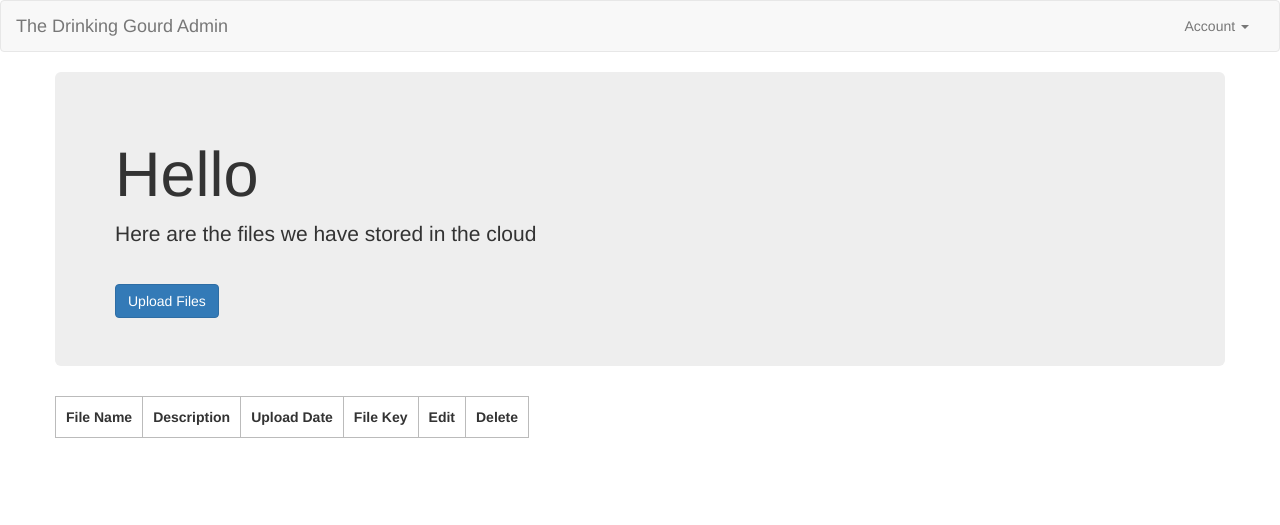
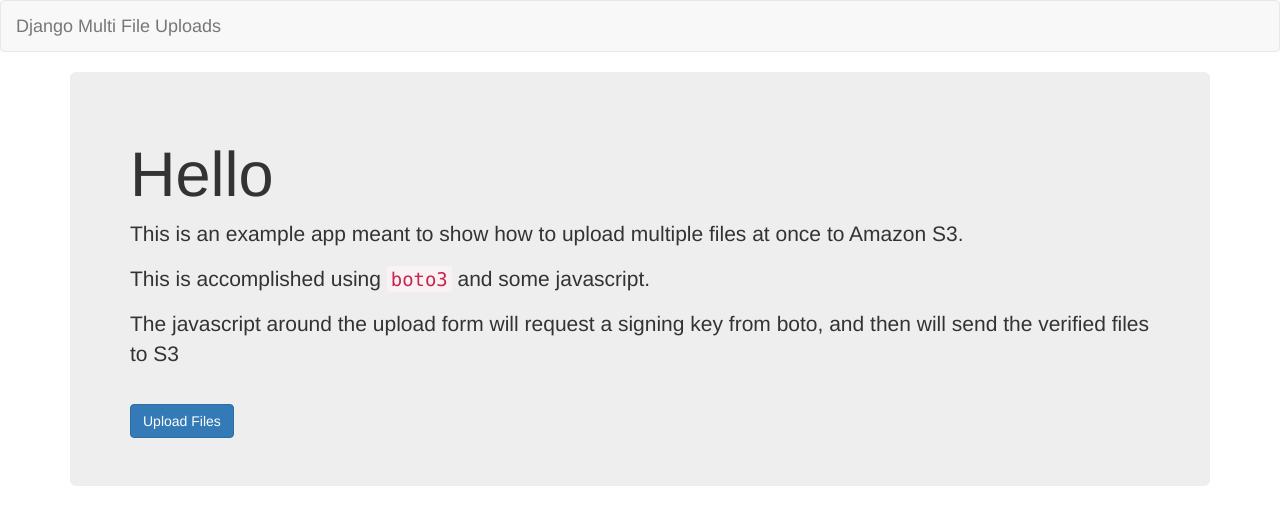
Before and after one commit to shonin/django-multi-files, a Django app: template templates/home.html in a window 1280 px wide. Shown: the top 525 px of the page. Run offline with Django 3.2, Linux system fonts and the light colour scheme; the template is opened without the code that fills it, so the values that code supplies are empty; some libraries are stand-ins or nearby versions.

Commit message:
Make functional

```diff
--- a/project/urls.py
+++ b/project/urls.py
@@ -1,8 +1,10 @@
-from django.conf.urls import url, include
-from django.contrib import admin
+from django.conf.urls import url
+from uploader import views
 
 urlpatterns = [
-    # url(r'^admin/', admin.site.urls),
-    url(r'^$', include('uploader.urls', namespace='uploader')),
-    # url('^', include('django.contrib.auth.urls')),
+    url(r'^$', views.home, name='home'),
+    url(r'^upload', views.direct, name='upload'),
+    url(r'^sign-s3', views.sign_s3, name='sign_s3'),
+    url(r'^edit/(?P<pk>[0-9]+)/', views.EditFileView.as_view(), name='edit_file'),
+    url(r'^delete/(?P<pk>[0-9]+)/', views.DeleteFileView.as_view(), name='delete_file'),
 ]
--- a/templates/base.html
+++ b/templates/base.html
@@ -5,7 +5,7 @@
     <head>
         <meta charset="utf-8">
             <meta name="viewport" content="width=device-width, initial-scale=1.0">
-                <title>Drinking Gourd Editor</title>
+                <title>Django Multiple File Uploads</title>
                 <!-- Core CSS - Include with every page -->
                 <link href="{% static 'css/bootstrap.min.css' %}" rel="stylesheet">
                 <link href="{% static 'css/custom.css' %}" rel="stylesheet">
@@ -15,51 +15,15 @@
                     <nav class="navbar navbar-default">
                         <div class="container-fluid">
                             <div class="navbar-header">
-                                <button type="button" class="navbar-toggle collapsed" data-toggle="collapse" data-target="#bs-example-navbar-collapse-1">
-                                    <span class="sr-only">Toggle navigation</span>
-                                    <span class="icon-bar"></span>
-                                    <span class="icon-bar"></span>
-                                    <span class="icon-bar"></span>
-                                </button>
-                                <a class="navbar-brand" href="{% url 'drinking_gourd:home' %}">The Drinking Gourd Admin</a>
-                            </div>
-                            <div class="collapse navbar-collapse" id="bs-example-navbar-collapse-1">
-                                <ul class="nav navbar-nav navbar-right">
-                                    <li class="dropdown">
-                                        <a href="#" class="dropdown-toggle" data-toggle="dropdown" role="button" aria-expanded="false">Account
-                                            <span class="caret"></span>
-                                        </a>
-                                        <ul class="dropdown-menu" role="menu">
-                                            <li>
-                                                <a href="/home">home</a>
-                                            </li>
-                                            <li>
-                                                <a href="#">Another action</a>
-                                            </li>
-                                            <li>
-                                                <a href="#">Something else here</a>
-                                            </li>
-                                            <li class="divider"></li>
-                                            <li>
-                                                <a href="#">Separated link</a>
-                                            </li>
-                                            <li class="divider"></li>
-                                            <li>
-                                                <a href="/logout">Logout</a>
-                                            </li>
-                                        </ul>
-                                    </li>
-                                </ul>
+                                <a class="navbar-brand" href="/">Django Multi File Uploads</a>
                             </div>
                         </div>
                     </nav>
 
                 {% block content %}
-
                     <div class="container">
                         {% block subcontent %}{% endblock %}
                     </div>
-
                 {% endblock %}
 
 
--- a/templates/home.html
+++ b/templates/home.html
@@ -1,21 +1,18 @@
 {% extends 'base.html' %}
 
-{% block content %}
-
-<div class="container">
-    <div class="row">
+{% block subcontent %}
     <div class="jumbotron">
         <h1>Hello</h1>
-            <p>Here are the files we have stored in the cloud</p>
+        <p>This is an example app meant to show how to upload multiple files at once to Amazon S3.</p>
+        <p>This is accomplished using <code>boto3</code> and some javascript.</p>
+        <p>The javascript around the upload form will request a signing key from boto, and then will send the
+            verified files to S3</p>
         <br />
-            <a href="{% url 'drinking_gourd:direct' %}">
+        <a href="/upload">
             <button class="btn btn-primary">
                 Upload Files
             </button>
         </a>
     </div>
     {% include 'partials/file_table.html' %}
-    </div>
-</div>
-
 {% endblock %}
--- a/templates/partials/file_table.html
+++ b/templates/partials/file_table.html
@@ -1,3 +1,4 @@
+{% if files %}
     <table class="list-files-table">
         <tr>
             <th>File Name</th>
@@ -10,17 +11,17 @@
         {% for file in files %}
             <tr>
                 <td>{{ file.name }}</td>
-            <td>{{ file.description }}</td>
                 <td>{{ file.upload_date }}</td>
                 <td>{{ file.key }}</td>
-            <td><a href="{% url 'drinking_gourd:edit_file' file.id %}">
+                <td><a href="{% url 'uploader:edit_file' file.id %}">
                         <button class="btn-default btn">Edit</button>
                     </a>
                 </td>
-            <td><a href="{% url 'drinking_gourd:delete_file' file.id %}">
+                <td><a href="{% url 'uploader:delete_file' file.id %}">
                         <button class="btn-warning btn">Delete</button>
                     </a>
                 </td>
             </tr>
         {% endfor %}
     </table>
+{% endif %}
--- a/templates/uploads/direct.html
+++ b/templates/uploads/direct.html
@@ -90,7 +90,7 @@
       console.log('starting getSignedRequest for ' + file.name);
       const xhr = new XMLHttpRequest();
       console.log('making GET');
-      xhr.open('GET', `/drinkinggourd/sign-s3?file-name=${file.name}&file-type=${file.type}`);
+      xhr.open('GET', `/sign-s3?file-name=${file.name}&file-type=${file.type}`);
       console.log('made GET');
       xhr.onreadystatechange = () => {
         if(xhr.readyState === 4){
@@ -123,7 +123,6 @@
         }
     }
 
-
     /*
        Bind listeners when the page loads.
     */
--- a/uploader/urls.py
+++ b/uploader/urls.py
@@ -3,7 +3,7 @@ from uploader import views
 
 urlpatterns = [
     url(r'^$', views.home, name='home'),
-    url(r'^upload', views.direct, name='upload'),
+    url(r'^/upload', views.direct, name='upload'),
     url(r'^sign-s3', views.sign_s3, name='sign_s3'),
     url(r'^edit/(?P<pk>[0-9]+)/', views.EditFileView.as_view(), name='edit_file'),
     url(r'^delete/(?P<pk>[0-9]+)/', views.DeleteFileView.as_view(), name='delete_file'),
```
Also changed, not shown: templates/delete_file.html (+9 -5 lines), templates/edit_file.html (+5 -15 lines), templates/login.html (deleted, +0 -68 lines), templates/registration/login.html (deleted, +0 -68 lines), uploader/views.py (+6 -15 lines), README.md. Lines whose indentation alone changed are shown as unchanged.
